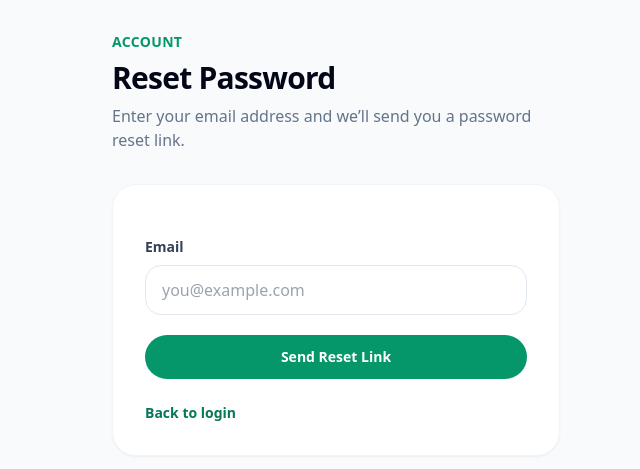
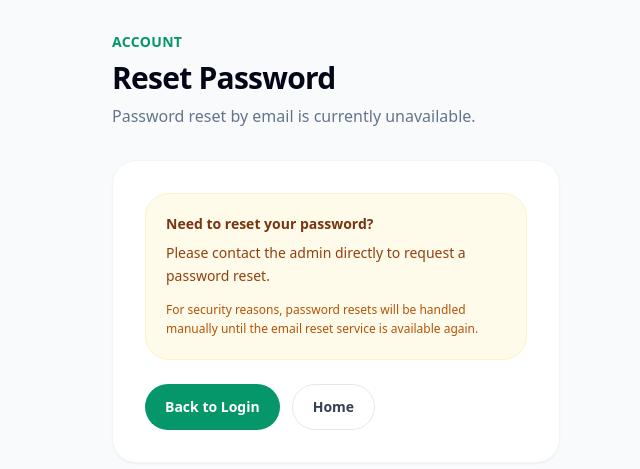
Before and after one commit to actiez/futsal_ops, a Django app: page /password-reset/ in a window 1280 px wide. Shown: the part 57-526 px from the top of the page, without its empty margins (304-944 px from the left). Run offline with Django 5.2, Linux system fonts and the light colour scheme; some libraries are stand-ins or nearby versions.

Commit message:
to contact admin for pw reset

```diff
--- a/templates/accounts/password_reset.html
+++ b/templates/accounts/password_reset.html
@@ -14,49 +14,34 @@
             Reset Password
         </h1>
         <p class="mt-2 text-slate-500">
-            Enter your email address and we’ll send you a password reset link.
+            Password reset by email is currently unavailable.
         </p>
     </div>
 
     <div class="bg-white rounded-3xl border border-slate-100 shadow-sm p-6 md:p-8">
-        <form method="post" action="{% url 'password_reset' %}" class="space-y-5">
-            {% csrf_token %}
-
-            <div>
-                <label for="id_email" class="block text-sm font-bold text-slate-700 mb-2">
-                    Email
-                </label>
-
-                <input
-                    type="email"
-                    name="email"
-                    id="id_email"
-                    autocomplete="email"
-                    required
-                    class="w-full rounded-2xl border border-slate-200 bg-white px-4 py-3 focus:outline-none focus:ring-2 focus:ring-emerald-500"
-                    placeholder="you@example.com"
-                >
-
-                {% if form.email.errors %}
-                    <div class="text-red-600 text-sm mt-1">{{ form.email.errors }}</div>
-                {% endif %}
+        <div class="rounded-3xl border border-amber-100 bg-amber-50 p-5">
+            <div class="text-sm font-black text-amber-900">
+                Need to reset your password?
             </div>
 
-            {% if form.non_field_errors %}
-                <div class="rounded-2xl border border-red-100 bg-red-50 px-4 py-3 text-sm text-red-700">
-                    {{ form.non_field_errors }}
-                </div>
-            {% endif %}
+            <p class="mt-2 text-sm text-amber-800 leading-relaxed">
+                Please contact the admin directly to request a password reset.
+            </p>
 
-            <button type="submit"
-                class="w-full inline-flex items-center justify-center px-5 py-3 rounded-full bg-emerald-600 text-white text-sm font-bold hover:bg-emerald-700">
-                Send Reset Link
-            </button>
-        </form>
+            <p class="mt-3 text-xs text-amber-700 leading-relaxed">
+                For security reasons, password resets will be handled manually until the email reset service is available again.
+            </p>
+        </div>
 
-        <div class="mt-6 text-sm">
-            <a href="{% url 'login' %}" class="font-bold text-emerald-700 hover:text-emerald-800">
-                Back to login
+        <div class="mt-6 flex flex-col sm:flex-row gap-3">
+            <a href="{% url 'login' %}"
+               class="inline-flex items-center justify-center px-5 py-3 rounded-full bg-emerald-600 text-white text-sm font-bold hover:bg-emerald-700">
+                Back to Login
+            </a>
+
+            <a href="/"
+               class="inline-flex items-center justify-center px-5 py-3 rounded-full border border-slate-200 bg-white text-slate-700 text-sm font-bold hover:bg-slate-50">
+                Home
             </a>
         </div>
     </div>
```
